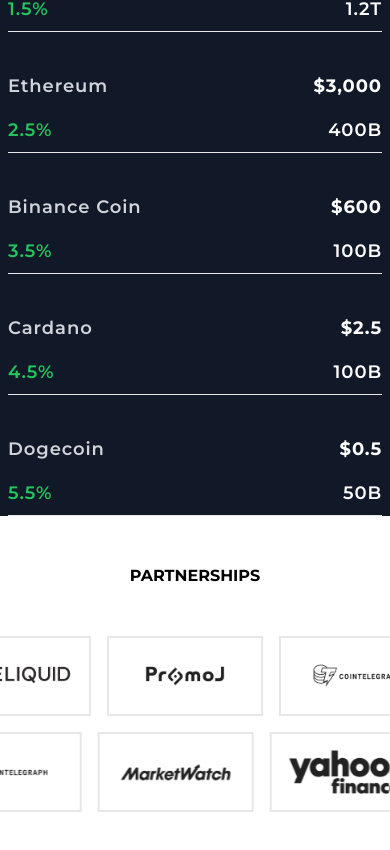
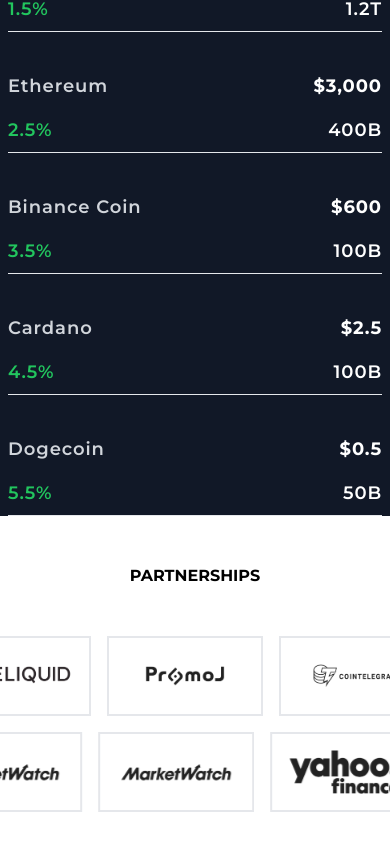
Before and after one commit to MarioAngelov2/3d-crypto, a React (Vite) app: page / in a window 390 px wide. Shown: the part 2179-3029 px from the top of the page. Built offline with nearby package versions, Linux system fonts and the light colour scheme; no server answers.

Commit message:
Update Slider.jsx

```diff
--- a/src/components/Slider.jsx
+++ b/src/components/Slider.jsx
@@ -52,6 +52,20 @@
               className="h-20 p-4 border-[2px] md:h-40"
             />
           </div>
+          <div className="ml-4">
+            <img
+              src={img5}
+              alt="img5"
+              className="h-20 p-4 border-[2px] md:h-40"
+            />
+          </div>
+          <div className="ml-4">
+            <img
+              src={img5}
+              alt="img5"
+              className="h-20 p-4 border-[2px] md:h-40"
+            />
+          </div>
         </div>
       </Marquee>
 
@@ -92,6 +106,20 @@
               className="h-20 p-4 border-[2px] md:h-40"
             />
           </div>
+          <div className="ml-4">
+            <img
+              src={img5}
+              alt="img5"
+              className="h-20 p-4 border-[2px] md:h-40"
+            />
+          </div>
+          <div className="ml-4">
+            <img
+              src={img5}
+              alt="img5"
+              className="h-20 p-4 border-[2px] md:h-40"
+            />
+          </div>
         </div>
       </Marquee>
     </>
```
